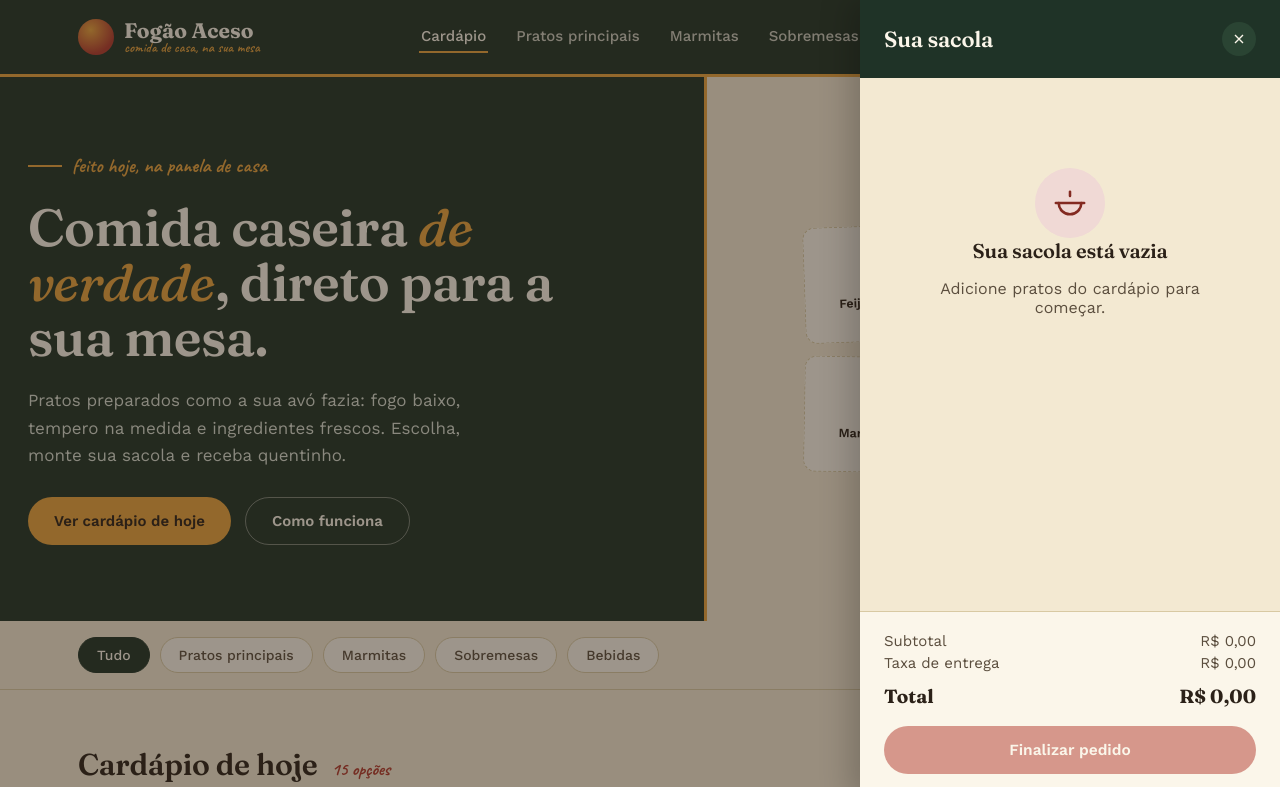
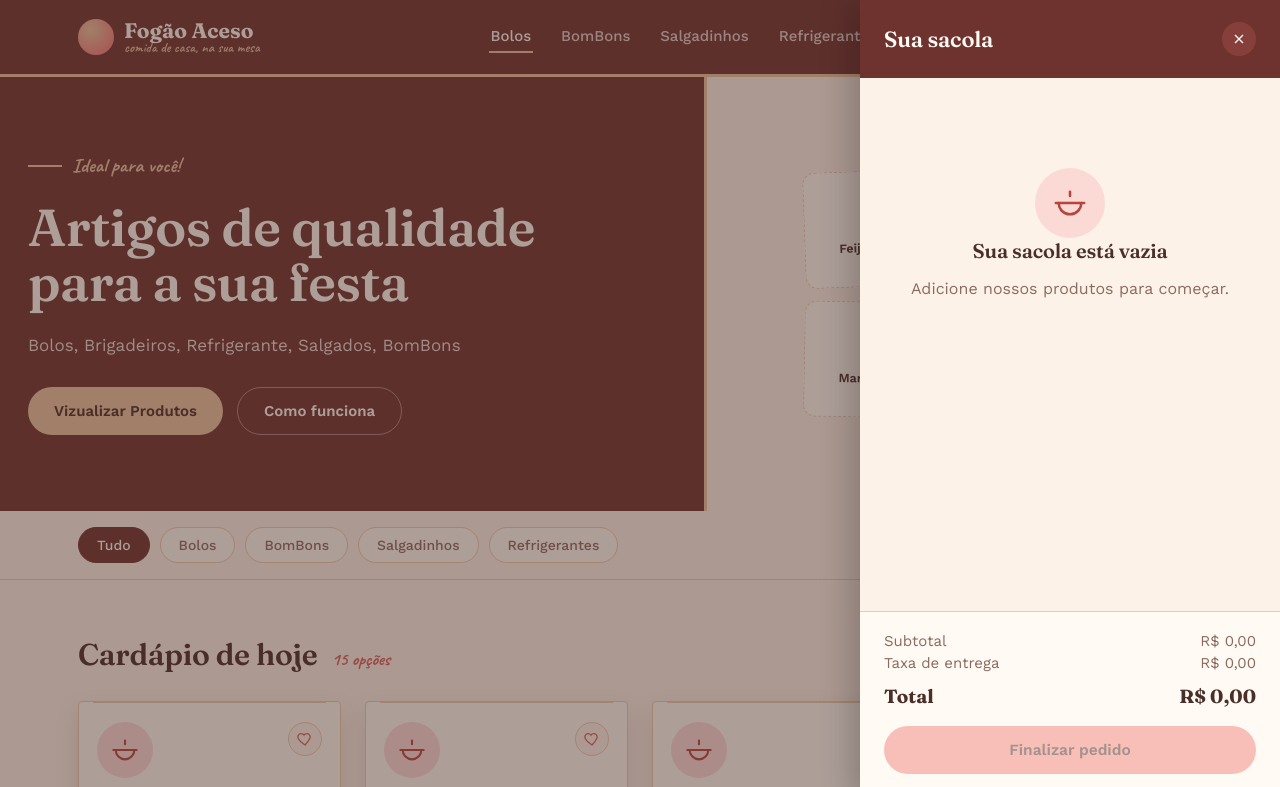
Before and after one commit to Marconics/LaDulce, a website: page index.html in a window 1280 px wide. Both pictures are taken after a click on the button 1181 px from the left and 37 px from the top of the page. Shown: the top 787 px of the page. Drawn offline with nearby package versions, Linux system fonts and the light colour scheme.

Commit message:
fix: trocando paleta de cores e mais

```diff
--- a/index.html
+++ b/index.html
@@ -21,11 +21,10 @@
       </div>
     </div>
     <nav class="categorias" id="navCategorias">
-      <button data-cat="todos" class="ativo">Cardápio</button>
-      <button data-cat="principais">Pratos principais</button>
-      <button data-cat="marmitas">Marmitas</button>
-      <button data-cat="sobremesas">Sobremesas</button>
-      <button data-cat="bebidas">Bebidas</button>
+      <button data-cat="todos" class="ativo">Bolos</button>
+      <button data-cat="principais">BomBons</button>
+      <button data-cat="marmitas">Salgadinhos</button>
+      <button data-cat="sobremesas">Refrigerantes</button>
     </nav>
     <div class="header-actions">
       <button class="icon-btn" id="btnFavoritos" aria-label="Ver favoritos">
@@ -42,16 +41,15 @@
 
 <section class="hero">
   <div class="hero-esquerda">
-    <div class="eyebrow"><span class="traco"></span> feito hoje, na panela de casa</div>
-    <h1>Comida caseira <em>de verdade</em>, direto para a sua mesa.</h1>
-    <p>Pratos preparados como a sua avó fazia: fogo baixo, tempero na medida e ingredientes frescos. Escolha, monte sua sacola e receba quentinho.</p>
+    <div class="eyebrow"><span class="traco"></span> Ideal para você!</div>
+    <h1>Artigos de qualidade para a sua festa</h1>
+    <p>Bolos, Brigadeiros, Refrigerante, Salgados, BomBons</p>
     <div class="hero-ctas">
-      <a href="#cardapio" class="btn btn-mostarda">Ver cardápio de hoje</a>
+      <a href="#cardapio" class="btn btn-mostarda">Vizualizar Produtos</a>
       <button class="btn btn-outline" id="btnComoFunciona">Como funciona</button>
     </div>
   </div>
   <div class="hero-direita">
-    <div class="carimbo">entrega<br>hoje</div>
     <div class="pratos-hoje" id="pratosHoje"></div>
   </div>
 </section>
@@ -59,10 +57,10 @@
 <div class="filtros-wrap">
   <div class="filtros" id="filtrosChips">
     <button class="chip ativo" data-cat="todos">Tudo</button>
-    <button class="chip" data-cat="principais">Pratos principais</button>
-    <button class="chip" data-cat="marmitas">Marmitas</button>
-    <button class="chip" data-cat="sobremesas">Sobremesas</button>
-    <button class="chip" data-cat="bebidas">Bebidas</button>
+    <button class="chip" data-cat="principais">Bolos</button>
+    <button class="chip" data-cat="marmitas">BomBons</button>
+    <button class="chip" data-cat="sobremesas">Salgadinhos</button>
+    <button class="chip" data-cat="bebidas">Refrigerantes</button>
   </div>
 </div>
 
@@ -79,8 +77,8 @@
 <footer>
   <div class="container footer-grid">
     <div>
-      <h4>Fogão Aceso</h4>
-      <p>Uma cozinha de bairro que virou marmitaria: receitas de família, feitas em pequenas quantidades, todos os dias.</p>
+      <h4>Artigos de festa</h4>
+      <p>Os itens que você precisa para sua festa, em um só lugar.</p>
     </div>
     <div>
       <h4>Atendimento</h4>
@@ -91,7 +89,7 @@
       </ul>
     </div>
     <div>
-      <h4>Horário da cozinha</h4>
+      <h4>Horário de Atendimento</h4>
       <ul>
         <li>Terça a domingo</li>
         <li>11h às 21h</li>
@@ -428,7 +426,7 @@ function renderDrawer(){
   const body = document.getElementById("drawerBody");
   const entradas = Object.entries(carrinho);
   if(entradas.length === 0){
-    body.innerHTML = `<div class="vazio"><div class="prato-icone ic-principal" style="margin:0 auto;">${svgPrato('principal')}</div><h3>Sua sacola está vazia</h3><p>Adicione pratos do cardápio para começar.</p></div>`;
+    body.innerHTML = `<div class="vazio"><div class="prato-icone ic-principal" style="margin:0 auto;">${svgPrato('principal')}</div><h3>Sua sacola está vazia</h3><p>Adicione nossos produtos para começar.</p></div>`;
   } else {
     body.innerHTML = entradas.map(([id,item]) => {
       const p = produtos.find(x => x.id == id);
@@ -497,7 +495,7 @@ document.querySelectorAll(".chip").forEach(b => b.onclick = () => { definirCateg
 document.querySelectorAll("nav.categorias button").forEach(b => b.onclick = () => { definirCategoria(b.dataset.cat); document.getElementById("cardapio").scrollIntoView({behavior:"smooth"}); });
 
 document.getElementById("btnComoFunciona").onclick = () => {
-  mostrarToast("Escolha os pratos, monte a sacola e finalize com Pix, cartão ou dinheiro", "sacola");
+  mostrarToast("Escolha os produtos, monte a sacola e finalize com Pix, cartão ou dinheiro", "sacola");
 };
 
 /* ---------- TOAST ---------- */
--- a/style.css
+++ b/style.css
@@ -1,19 +1,19 @@
 :root{
-  --verde: #1F3327;
-  --verde-2: #2A4433;
-  --mostarda: #E8A33D;
-  --mostarda-escura: #B87A1E;
-  --tijolo: #B23A2E;
-  --tijolo-escuro: #832A21;
-  --papel: #F3E9D2;
-  --papel-2: #EADFC2;
-  --creme: #FBF6EA;
-  --tinta: #2B2118;
-  --tinta-suave: #5B4E3E;
-  --teal: #3C6E71;
-  --linha: #D8C9A3;
+  --verde: #6E332F;
+  --verde-2: #863F3A;
+  --mostarda: #E8C39E;
+  --mostarda-escura: #C99A66;
+  --tijolo: #F2867E;
+  --tijolo-escuro: #D9605A;
+  --papel: #FCF2E7;
+  --papel-2: #F7DFC8;
+  --creme: #FFFAF3;
+  --tinta: #4A2E28;
+  --tinta-suave: #8C6A60;
+  --teal: #C97D75;
+  --linha: #EACCAD;
   --radius: 14px;
-  --sombra: 0 10px 24px rgba(43,33,24,0.14);
+  --sombra: 0 10px 24px rgba(74,46,40,0.14);
 }
 *{box-sizing:border-box;}
 html{scroll-behavior:smooth;}
@@ -81,16 +81,16 @@ nav.categorias button.ativo{opacity:1;border-color:var(--mostarda);}
 
 .header-actions{display:flex;align-items:center;gap:10px;}
 .icon-btn{
-  position:relative;background:var(--verde-2);border:1px solid rgba(251,246,234,0.15);
+  position:relative;background:var(--verde-2);border:1px solid rgba(255,250,243,0.15);
   color:var(--creme);width:42px;height:42px;border-radius:50%;
   display:flex;align-items:center;justify-content:center;
   transition:background .15s, transform .1s;
 }
-.icon-btn:hover{background:#345040;}
+.icon-btn:hover{background:#9A4C46;}
 .icon-btn:active{transform:scale(0.94);}
 .icon-btn svg{width:19px;height:19px;}
 .badge{
-  position:absolute;top:-4px;right:-4px;background:var(--tijolo);color:var(--creme);
+  position:absolute;top:-4px;right:-4px;background:var(--tijolo-escuro);color:var(--creme);
   font-size:11px;font-weight:700;min-width:18px;height:18px;border-radius:50%;
   display:flex;align-items:center;justify-content:center;padding:0 4px;
   border:2px solid var(--verde);
@@ -118,7 +118,7 @@ nav.categorias button.ativo{opacity:1;border-color:var(--mostarda);}
 }
 .hero-esquerda h1 em{color:var(--mostarda);font-style:italic;}
 .hero-esquerda p{
-  font-size:17px;color:#D8DED2;max-width:460px;line-height:1.6;margin:0;
+  font-size:17px;color:#EAD9D2;max-width:460px;line-height:1.6;margin:0;
 }
 .hero-ctas{display:flex;gap:14px;margin-top:6px;flex-wrap:wrap;}
 .btn{
@@ -128,27 +128,18 @@ nav.categorias button.ativo{opacity:1;border-color:var(--mostarda);}
 }
 .btn:active{transform:scale(0.97);}
 .btn-mostarda{background:var(--mostarda);color:var(--tinta);}
-.btn-mostarda:hover{background:#F0AE52;box-shadow:0 6px 16px rgba(232,163,61,0.35);}
-.btn-outline{background:transparent;color:var(--creme);border:1.5px solid rgba(251,246,234,0.4);}
+.btn-mostarda:hover{background:#F0D3AE;box-shadow:0 6px 16px rgba(232,195,158,0.45);}
+.btn-outline{background:transparent;color:var(--creme);border:1.5px solid rgba(255,250,243,0.4);}
 .btn-outline:hover{border-color:var(--creme);}
-.btn-tijolo{background:var(--tijolo);color:var(--creme);}
-.btn-tijolo:hover{background:#C6453A;}
+.btn-tijolo{background:var(--tijolo);color:var(--tinta);}
+.btn-tijolo:hover{background:#F5A199;}
 
 .hero-direita{
   position:relative;background:var(--papel);
   border-left:3px solid var(--mostarda);
   display:flex;align-items:center;justify-content:center;padding:50px 28px;
 }
-.carimbo{
-  position:absolute;top:34px;right:38px;
-  width:110px;height:110px;border-radius:50%;
-  border:3px solid var(--tijolo);color:var(--tijolo);
-  display:flex;align-items:center;justify-content:center;text-align:center;
-  transform:rotate(-14deg);
-  font-family:'Fraunces',serif;font-weight:700;font-size:13px;line-height:1.15;
-  text-transform:uppercase;letter-spacing:0.03em;
-  background:rgba(178,58,46,0.05);
-}
+
 .pratos-hoje{
   display:grid;grid-template-columns:repeat(2,1fr);gap:16px;max-width:380px;
 }
@@ -170,10 +161,10 @@ nav.categorias button.ativo{opacity:1;border-color:var(--mostarda);}
   display:flex;align-items:center;justify-content:center;flex-shrink:0;
 }
 .prato-icone svg{width:28px;height:28px;}
-.ic-principal{background:#F0D9D5;color:var(--tijolo-escuro);}
-.ic-marmita{background:#DCE5DA;color:var(--verde);}
-.ic-sobremesa{background:#FBEBD1;color:var(--mostarda-escura);}
-.ic-bebida{background:#D9E8E8;color:var(--teal);}
+.ic-principal{background:#FBDAD6;color:#B5453E;}
+.ic-marmita{background:#F3E0C9;color:#9C6A2E;}
+.ic-sobremesa{background:#FBEEDE;color:#C4914F;}
+.ic-bebida{background:#F8DCDA;color:#B76E68;}
 
 /* ---------- FILTROS ---------- */
 .filtros-wrap{
@@ -196,7 +187,7 @@ nav.categorias button.ativo{opacity:1;border-color:var(--mostarda);}
 .secao{padding:56px 0;}
 .secao-titulo{display:flex;align-items:baseline;gap:14px;margin-bottom:28px;}
 .secao-titulo h2{font-size:30px;color:var(--tinta);}
-.secao-titulo span{font-family:'Caveat',cursive;font-size:18px;color:var(--tijolo);font-weight:700;}
+.secao-titulo span{font-family:'Caveat',cursive;font-size:18px;color:var(--tijolo-escuro);font-weight:700;}
 
 .grid-produtos{
   display:grid;grid-template-columns:repeat(auto-fill,minmax(255px,1fr));gap:24px;
@@ -219,11 +210,11 @@ nav.categorias button.ativo{opacity:1;border-color:var(--mostarda);}
 .fav-btn{
   background:var(--papel);border:1px solid var(--linha);border-radius:50%;
   width:34px;height:34px;display:flex;align-items:center;justify-content:center;
-  flex-shrink:0;transition:transform .15s, background .15s;color:var(--tijolo);
+  flex-shrink:0;transition:transform .15s, background .15s;color:var(--tijolo-escuro);
 }
 .fav-btn svg{width:16px;height:16px;}
 .fav-btn:hover{transform:rotate(-8deg) scale(1.05);}
-.fav-btn.favoritado{background:var(--tijolo);color:var(--creme);border-color:var(--tijolo);}
+.fav-btn.favoritado{background:var(--tijolo-escuro);color:var(--creme);border-color:var(--tijolo-escuro);}
 .card h3{font-size:18px;color:var(--tinta);}
 .card p.desc{font-size:13.5px;color:var(--tinta-suave);line-height:1.5;margin:0;min-height:40px;}
 .card-tag{
@@ -249,7 +240,7 @@ nav.categorias button.ativo{opacity:1;border-color:var(--mostarda);}
   width:26px;height:26px;border-radius:7px;border:none;background:var(--verde-2);color:var(--creme);
   font-size:15px;line-height:1;display:flex;align-items:center;justify-content:center;
 }
-.stepper button:hover{background:#3A5A45;}
+.stepper button:hover{background:#9A4C46;}
 .stepper span{color:var(--creme);font-weight:600;font-size:14px;min-width:16px;text-align:center;}
 
 .vazio{
@@ -260,21 +251,21 @@ nav.categorias button.ativo{opacity:1;border-color:var(--mostarda);}
 .vazio h3{font-size:20px;margin-bottom:6px;color:var(--tinta);}
 
 /* ---------- FOOTER ---------- */
-footer{background:var(--verde);color:#C9D2C2;padding:52px 0 26px;margin-top:20px;}
+footer{background:var(--verde);color:#EFDCD3;padding:52px 0 26px;margin-top:20px;}
 .footer-grid{display:grid;grid-template-columns:1.3fr 1fr 1fr;gap:40px;}
 footer h4{color:var(--creme);font-family:'Fraunces',serif;font-size:16px;margin-bottom:14px;}
-footer p{font-size:14px;line-height:1.6;margin:0 0 8px;color:#B9C4B1;}
+footer p{font-size:14px;line-height:1.6;margin:0 0 8px;color:#DBBFB4;}
 footer ul{list-style:none;padding:0;margin:0;display:flex;flex-direction:column;gap:9px;}
-footer a{font-size:14px;color:#B9C4B1;}
+footer a{font-size:14px;color:#DBBFB4;}
 footer a:hover{color:var(--mostarda);}
 .footer-baixo{
-  max-width:1180px;margin:40px auto 0;padding:20px 28px 0;border-top:1px solid rgba(251,246,234,0.12);
-  font-size:13px;color:#8FA084;
+  max-width:1180px;margin:40px auto 0;padding:20px 28px 0;border-top:1px solid rgba(255,250,243,0.12);
+  font-size:13px;color:#B98F82;
 }
 
 /* ---------- CARRINHO (drawer) ---------- */
 .overlay{
-  position:fixed;inset:0;background:rgba(43,33,24,0.45);z-index:90;
+  position:fixed;inset:0;background:rgba(74,46,40,0.45);z-index:90;
   opacity:0;pointer-events:none;transition:opacity .25s;
 }
 .overlay.aberto{opacity:1;pointer-events:auto;}
@@ -301,7 +292,7 @@ footer a:hover{color:var(--mostarda);}
 .item-info{flex:1;display:flex;flex-direction:column;gap:6px;}
 .item-info .nome-item{font-weight:600;font-size:14.5px;}
 .item-info .linha-baixo{display:flex;align-items:center;justify-content:space-between;}
-.remover-btn{background:none;border:none;color:var(--tijolo);font-size:12.5px;font-weight:600;text-decoration:underline;padding:0;}
+.remover-btn{background:none;border:none;color:var(--tijolo-escuro);font-size:12.5px;font-weight:600;text-decoration:underline;padding:0;}
 .item-stepper{display:flex;align-items:center;gap:8px;background:var(--papel-2);border-radius:8px;padding:2px;}
 .item-stepper button{width:24px;height:24px;border-radius:6px;border:none;background:var(--creme);border:1px solid var(--linha);color:var(--tinta);font-size:13px;}
 .item-stepper span{font-size:13px;font-weight:600;min-width:14px;text-align:center;}
@@ -333,7 +324,7 @@ footer a:hover{color:var(--mostarda);}
   color:var(--tinta-suave);background:var(--creme);flex-shrink:0;
   font-family:'Fraunces',serif;transition:all .2s;
 }
-.selo.ativo{border-color:var(--tijolo);background:var(--tijolo);color:var(--creme);}
+.selo.ativo{border-color:var(--tijolo-escuro);background:var(--tijolo-escuro);color:var(--creme);}
 .selo.feito{border-color:var(--verde);background:var(--verde);color:var(--creme);}
 .progresso .traco-selo{width:36px;height:2px;background:var(--linha);}
 .progresso .traco-selo.feito{background:var(--verde);}
@@ -365,8 +356,8 @@ footer a:hover{color:var(--mostarda);}
   display:flex;align-items:center;gap:14px;border:2px solid var(--linha);border-radius:12px;
   padding:15px 16px;background:var(--creme);transition:border-color .15s, background .15s;
 }
-.opcao-pag:hover{border-color:#C7B98C;}
-.opcao-pag.selecionada{border-color:var(--verde);background:#EEF3EA;}
+.opcao-pag:hover{border-color:#D9A88C;}
+.opcao-pag.selecionada{border-color:var(--verde);background:#F7E8DF;}
 .opcao-pag input{width:18px;height:18px;accent-color:var(--verde);}
 .opcao-pag .ic{width:38px;height:38px;border-radius:50%;background:var(--papel-2);display:flex;align-items:center;justify-content:center;color:var(--tinta-suave);flex-shrink:0;}
 .opcao-pag.selecionada .ic{background:var(--verde);color:var(--creme);}
@@ -376,7 +367,7 @@ footer a:hover{color:var(--mostarda);}
 .opcao-pag .txt small{font-size:12.5px;color:var(--tinta-suave);}
 
 .detalhe-pagamento{
-  border:1px dashed var(--linha);border-radius:12px;padding:18px 20px;background:#FBF8F0;
+  border:1px dashed var(--linha);border-radius:12px;padding:18px 20px;background:#FDF6EE;
   display:none;flex-direction:column;gap:14px;
 }
 .detalhe-pagamento.mostrar{display:flex;}
@@ -427,7 +418,7 @@ footer a:hover{color:var(--mostarda);}
 /* ---------- BOTÃO CARRINHO FLUTUANTE (mobile) ---------- */
 .carrinho-flutuante{
   display:none;position:fixed;bottom:20px;left:20px;right:20px;z-index:70;
-  background:var(--tijolo);color:var(--creme);border:none;border-radius:14px;
+  background:var(--tijolo-escuro);color:var(--creme);border:none;border-radius:14px;
   padding:16px 20px;justify-content:space-between;align-items:center;
   box-shadow:var(--sombra);font-weight:600;font-size:15px;
 }
@@ -449,7 +440,6 @@ footer a:hover{color:var(--mostarda);}
   .drawer{width:100%;}
   .carrinho-flutuante{display:flex;}
   .linha-campos{grid-template-columns:1fr;}
-  .carimbo{width:86px;height:86px;font-size:11px;top:18px;right:18px;}
 }
 @media (prefers-reduced-motion:reduce){
   *{animation-duration:0.01ms !important;transition-duration:0.01ms !important;}
```
